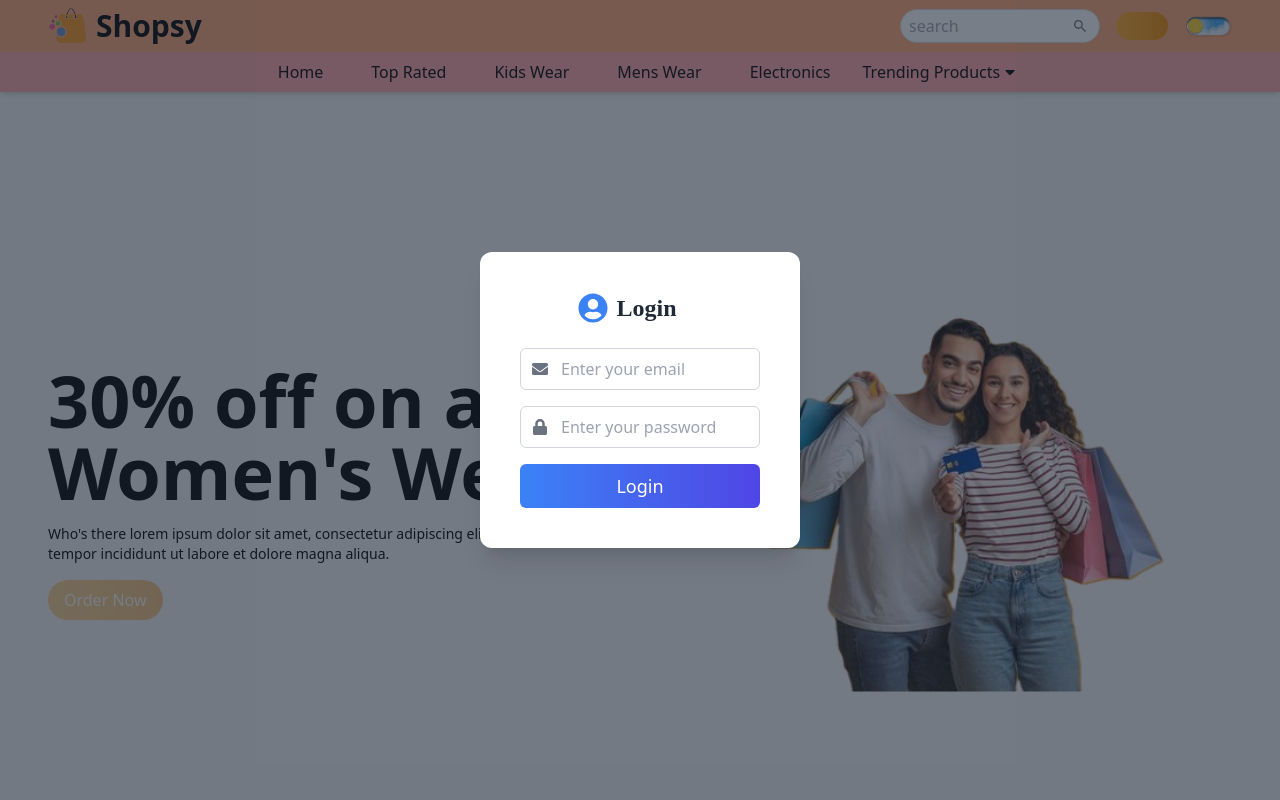
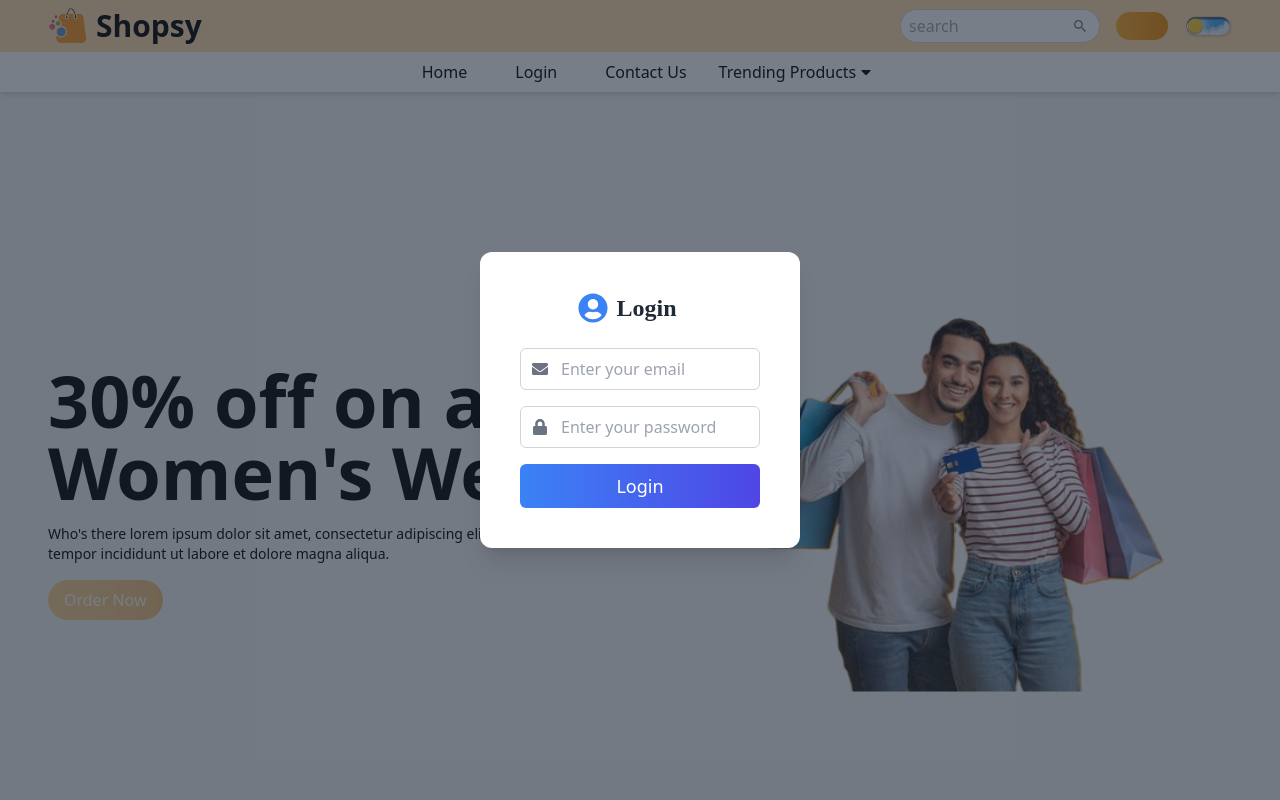
Before and after one commit to hexoinnovation/ecommerce, a React (Vite) app: page / in a window 1280 px wide. Shown: the top 800 px of the page. Built offline with nearby package versions, Linux system fonts and the light colour scheme; some icons are missing.

Commit message:
nav changes

```diff
--- a/src/components/Navbar/Navbar.jsx
+++ b/src/components/Navbar/Navbar.jsx
@@ -14,41 +14,31 @@ const Menu = [
   },
   {
     id: 2,
-    name: "Top Rated",
-    link: "/#services",
+    name: "Login",
+    link: "/#login",
   },
   {
     id: 3,
-    name: "Kids Wear",
-    link: "/#",
-  },
-  {
-    id: 4, // Changed id to avoid duplication
-    name: "Mens Wear",
-    link: "/#",
-  },
-  {
-    id: 5, // Changed id to avoid duplication
-    name: "Electronics",
-    link: "/#",
+    name: "Contact Us",  // Changed "All Products" to "Contact"
+    link: "/#contact",
   },
 ];
 
 const DropdownLinks = [
   {
     id: 1,
-    name: "Trending Products",
-    link: "/#",
+    name: "Women Wear",
+    link: "/#women-wear",
   },
   {
     id: 2,
-    name: "Best Selling",
-    link: "/#",
+    name: "Men Wear",
+    link: "/#men-wear",
   },
   {
     id: 3,
-    name: "Top Rated",
-    link: "/#",
+    name: "Kids Wear",
+    link: "/#kids-wear",
   },
 ];
 
@@ -65,7 +55,7 @@ const Navbar = ({ handleOrderPopup }) => {
   };
 
   return (
-    <div className="shadow-md bg-red-300 dark:bg-gray-900 dark:text-white duration-200 relative z-40">
+    <div className="shadow-md bg-white dark:bg-gray-900 dark:text-white duration-200 relative z-40">
       {/* upper Navbar */}
       <div className="bg-primary/40 py-2">
         <div className="container flex justify-between items-center">
@@ -131,7 +121,7 @@ const Navbar = ({ handleOrderPopup }) => {
             </li>
           ))}
 
-          {/* Simple Dropdown and Links */}
+          {/* Dropdown for Categories and Contact */}
           <li className="relative">
             <button
               onClick={handleDropdownToggle} // Toggle dropdown on click
```
